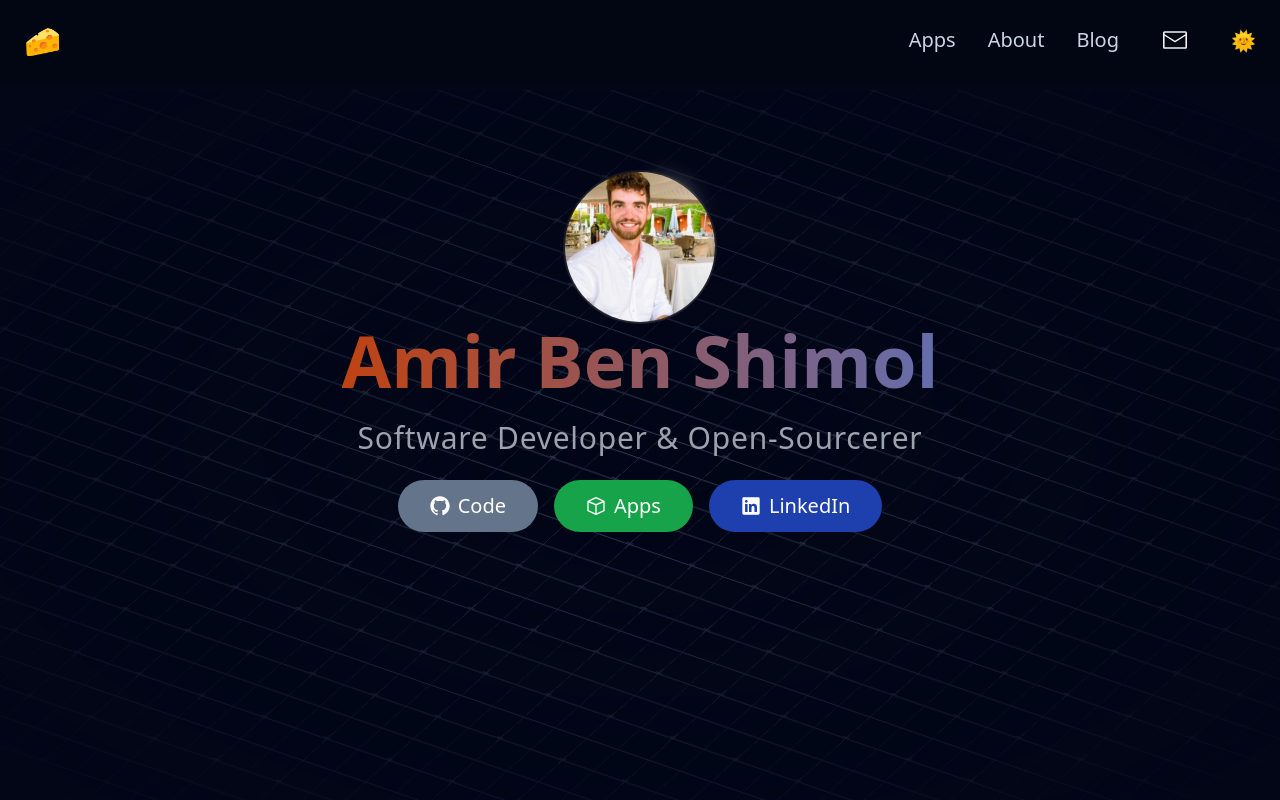
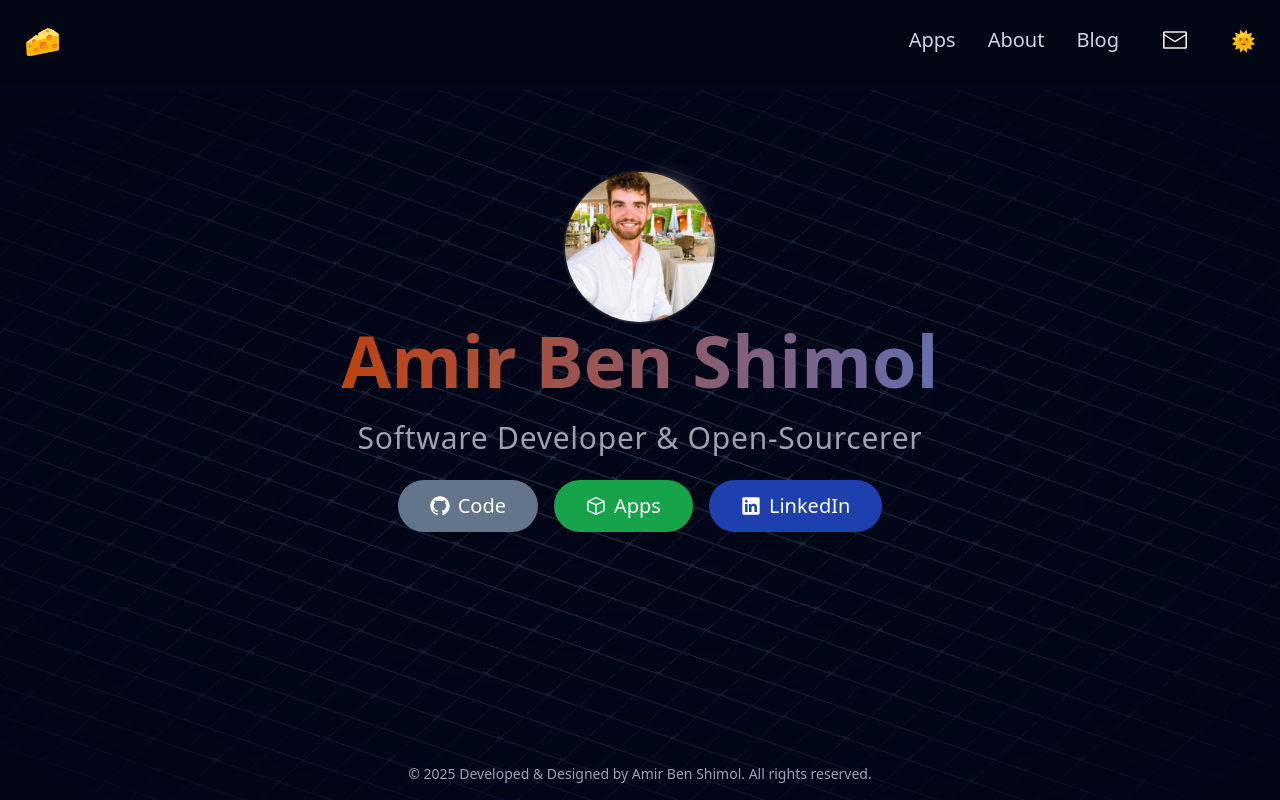
Before and after one commit to amir-ben-shimol/amirbenshimol, a Next.js app: page / in a window 1280 px wide. Built offline with nearby package versions, Linux system fonts and the light colour scheme.

Commit message:
feat: enhance layout components with floating footer support

```diff
--- a/src/app/(root)/layout.tsx
+++ b/src/app/(root)/layout.tsx
@@ -5,7 +5,11 @@ type Props = {
 };
 
 const RootLayout = (props: Props) => {
-	return <BaseLayout>{props.children}</BaseLayout>;
+	return (
+		<BaseLayout className="h-full" floatingFooter>
+			{props.children}
+		</BaseLayout>
+	);
 };
 
 export default RootLayout;
--- a/src/app/about/layout.tsx
+++ b/src/app/about/layout.tsx
@@ -11,7 +11,7 @@ export const metadata: Metadata = {
 };
 
 const AboutLayout = (props: Props) => {
-	return <BaseLayout>{props.children}</BaseLayout>;
+	return <BaseLayout floatingFooter>{props.children}</BaseLayout>;
 };
 
 export default AboutLayout;
--- a/src/app/contact/layout.tsx
+++ b/src/app/contact/layout.tsx
@@ -11,7 +11,7 @@ export const metadata: Metadata = {
 };
 
 const ContactLayout = (props: Props) => {
-	return <BaseLayout>{props.children}</BaseLayout>;
+	return <BaseLayout className="h-full">{props.children}</BaseLayout>;
 };
 
 export default ContactLayout;
--- a/src/components/layouts/BaseLayout.tsx
+++ b/src/components/layouts/BaseLayout.tsx
@@ -2,6 +2,8 @@ import React from 'react';
 import dynamic from 'next/dynamic';
 
 import PageTransitionWrapper from '@/wrappers/PageTransitionWrapper';
+import { cn } from '@/utils/class-name';
+import { Footer } from './Footer';
 
 const Header = dynamic(() => import('./Header'), {
 	ssr: false,
@@ -9,15 +11,18 @@ const Header = dynamic(() => import('./Header'), {
 
 type PageProps = {
 	readonly children: React.ReactNode;
+	readonly className?: string;
+	readonly floatingFooter?: boolean;
 };
 
 const BaseLayout = (props: PageProps) => {
 	return (
 		<>
 			<Header />
-			<section className="flex h-full w-full flex-col overflow-hidden">
+			<section className={cn('flex w-full flex-col', props.className)}>
 				<PageTransitionWrapper>{props.children}</PageTransitionWrapper>
 			</section>
+			<Footer floating={props.floatingFooter} />
 		</>
 	);
 };
--- /dev/null
+++ b/src/components/layouts/Footer.tsx
@@ -0,0 +1,17 @@
+import { cn } from '@/utils/class-name';
+
+type Props = {
+	readonly floating?: boolean;
+};
+
+export const Footer = (props: Props) => {
+	return (
+		<footer
+			className={cn('p-4 text-center text-gray-600 dark:text-gray-400', {
+				'fixed bottom-0 left-0 right-0 z-30': props.floating,
+			})}
+		>
+			<p>© 2025 Developed & Designed by Amir Ben Shimol. All rights reserved.</p>
+		</footer>
+	);
+};
```
